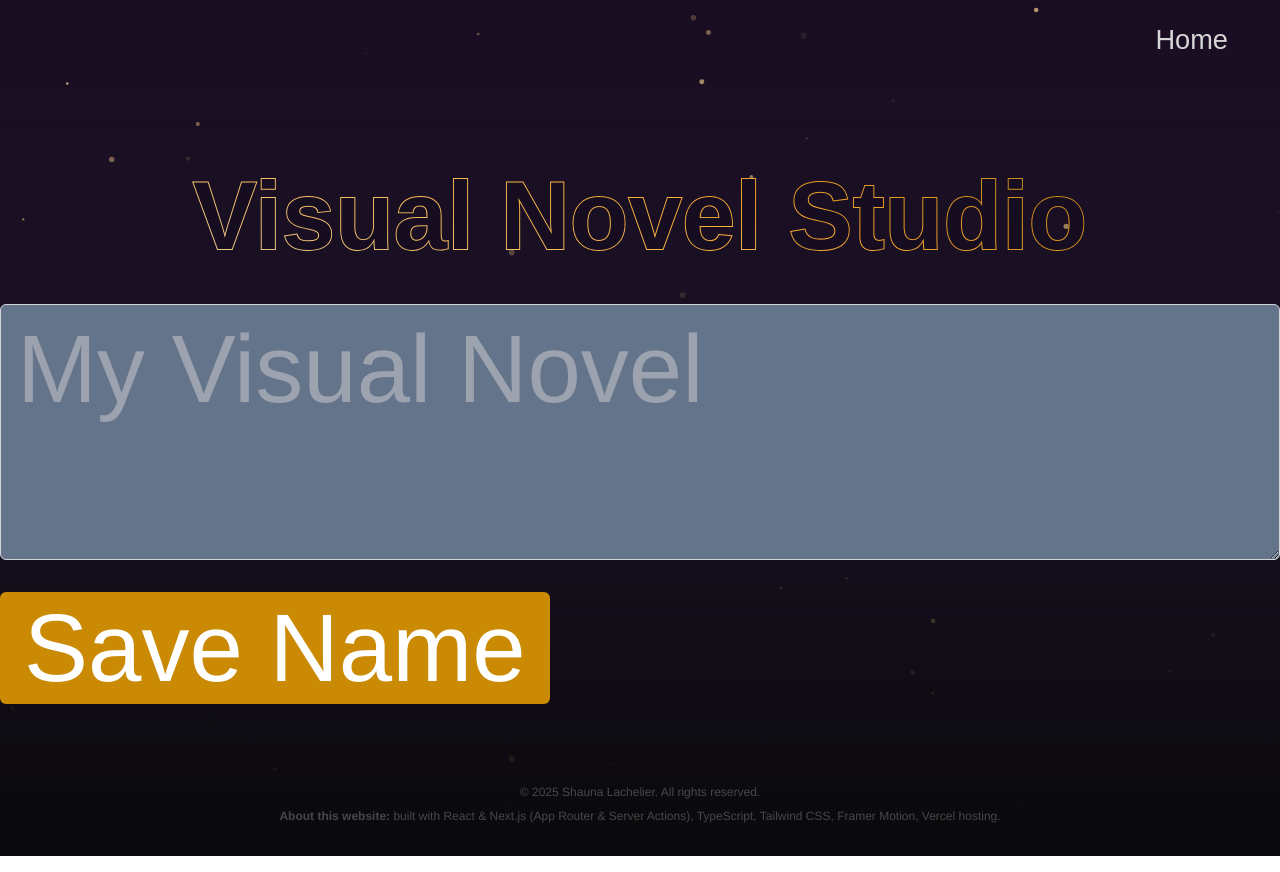
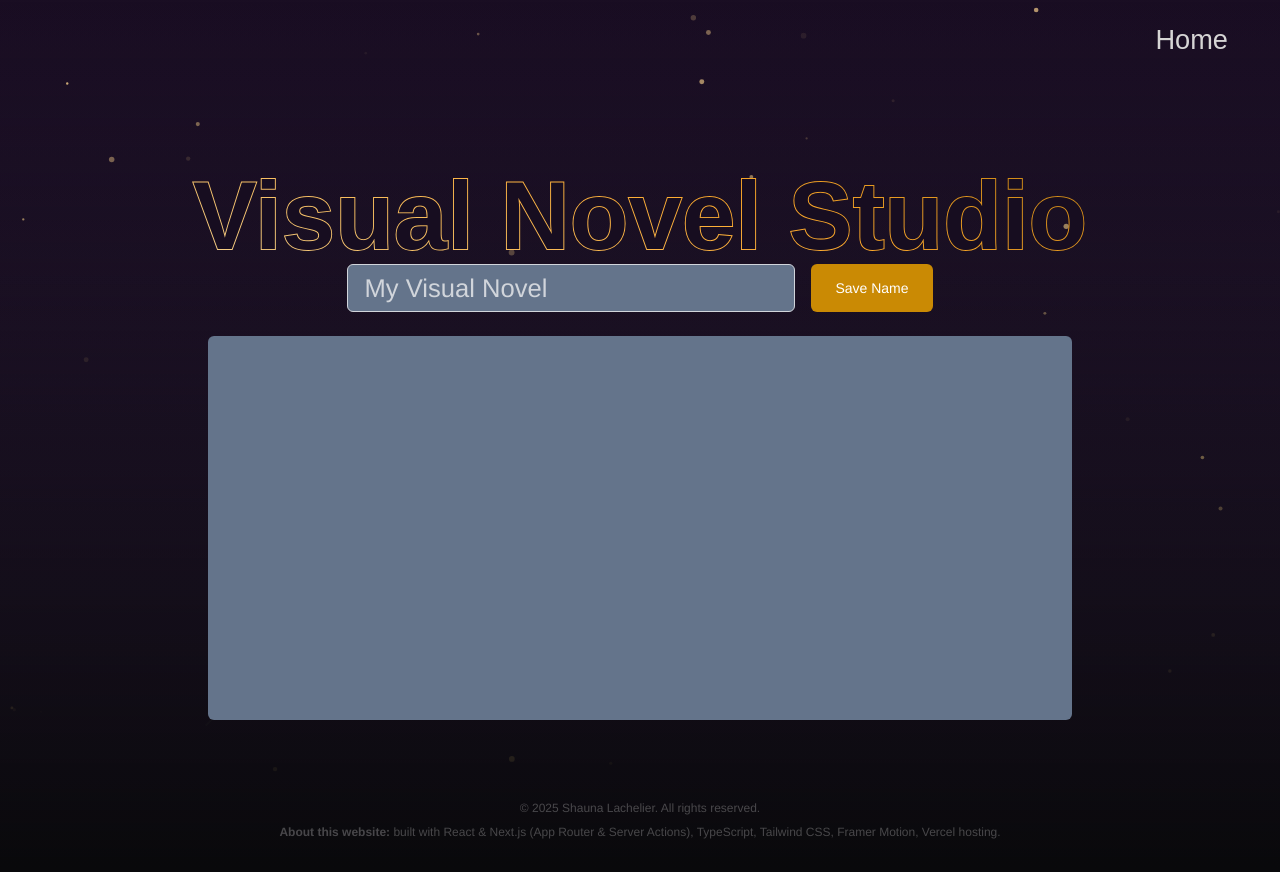
Before and after one commit to SLachelier/Visual-Novel-Arcade, a Next.js app: page /vn-maker in a window 1280 px wide. Built offline with nearby package versions, Linux system fonts and the light colour scheme; a web font is replaced by a local one.

Commit message:
improved layout for game creation page

```diff
--- a/app/layout.tsx
+++ b/app/layout.tsx
@@ -15,7 +15,7 @@ export default function RootLayout({
 }) {
   return (
     <html lang="en" className='!scroll-smooth'>
-      <body>
+      <body suppressHydrationWarning={true}>
       <StarryBackground />
         <div className="bg-gradient bg-gradient-to-b from-purple-900/20 to-zinc-950 ">
           <Header/>
--- a/app/vn-maker/page.tsx
+++ b/app/vn-maker/page.tsx
@@ -1,8 +1,18 @@
 "use client";
 import '../../app/globals.css';
+import React, { useState, FormEvent } from 'react';
 import { motion } from 'framer-motion';
 
 export default function VNmaker() {
+  const [name, setName] = useState<string>('');
+
+  const handleSubmit = (event: FormEvent) => {
+    event.preventDefault(); // Prevent default form submission behavior
+    console.log('Submitted name:', name);
+    // This here will eventually send the 'name' to an API or perform other actions upon a future update
+    setName(''); // Clear the input field after submission
+  };
+
   return(
     <section className='lg:text-8xl text-center mt-10 sm:text-6xl xs:text-6xl text-6xl py-[3rem] text-gradient stroke-gold-shine'>
       <div>
@@ -11,14 +21,15 @@ export default function VNmaker() {
       <motion.div
         initial={{ opacity: 0, y: -50 }}
         animate={{ opacity: 1, y: 0 }}
+        className='w-full max-w-4xl mx-auto px-4'
       >
-        <form className='mt-10 flex flex-col items-start justify-start gap-4'>
-          <textarea className='w-full h-64 p-4 border border- border-gray-300 rounded-md bg-slate-500 focus:border-gray-100 outline-none' placeholder='My Visual Novel'></textarea>
-          <button className='mt-4 px-6 py-2 bg-yellow-600 text-white rounded-md hover:bg-yellow-500 transition-colors duration-300'>
+        <form className='flex items-center justify-center gap-4 mb-6' onSubmit={handleSubmit}>
+          <input type='text' id='vn-setname' name='VN Game Name' value={name} onChange={(e) => setName(e.target.value)} className='flex-1 max-w-md h-12 p-4 border border-gray-300 rounded-md bg-slate-500 focus:border-gray-100 outline-none text-white placeholder-gray-300' placeholder='My Visual Novel' required/>
+          <button type='submit' className='h-12 px-6 bg-yellow-600 text-white text-sm rounded-md hover:bg-yellow-500 transition-colors duration-300 whitespace-nowrap'>
             Save Name
           </button>
         </form>
-        <div id='vn-editor-container' className='flex justify-center bg-slate-500 rounded-md w-full'>
+        <div id='vn-editor-container' className='flex justify-center bg-slate-500 rounded-md w-full min-h-96 p-4'>
 
         </div>
       </motion.div>
```
Also changed, not shown: package.json (+26 -1 lines), next-env.d.ts, 1 other file (tests, documents, lock files or other folders).
